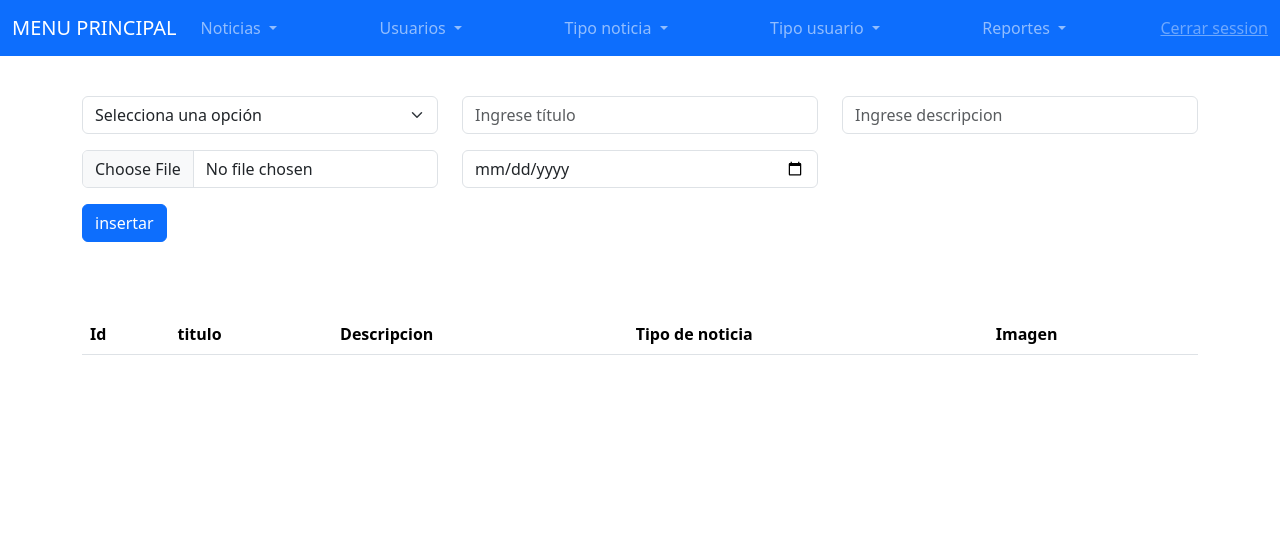
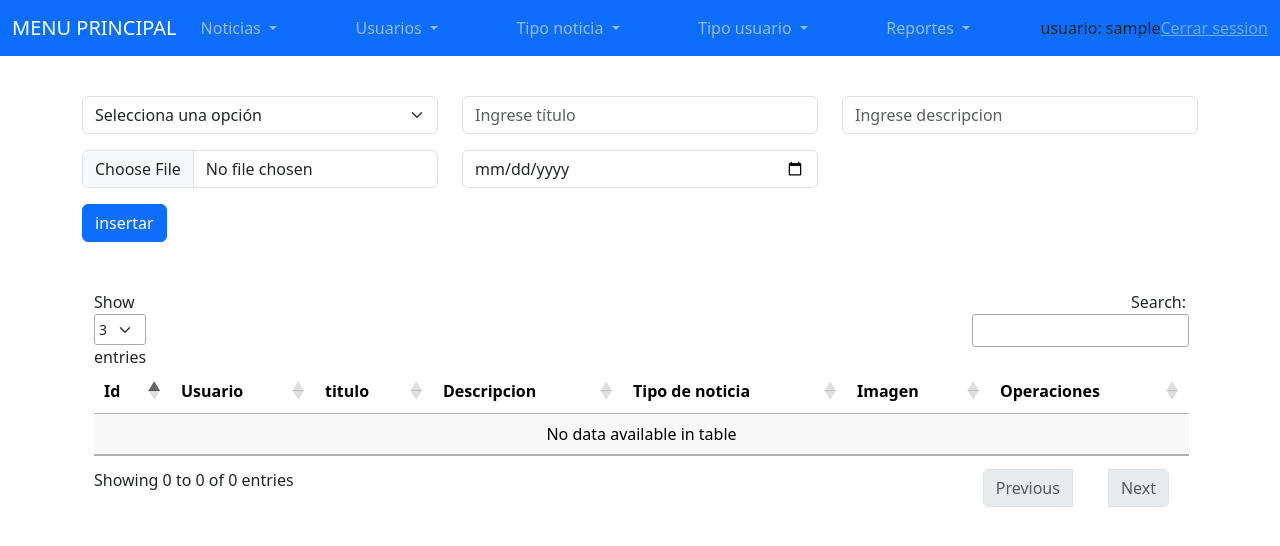
Before and after one commit to javel20/blognoticiero, a PHP site: page /noticia/menunoticiainsertar.php in a window 1280 px wide. Shown: the top 546 px of the page. Run offline with PHP 8.4, Linux system fonts and the light colour scheme; the visitor is signed in with stand-in values (Sample User, id 1); data that the repository does not hold is empty; some libraries are stand-ins or nearby versions.

Commit message:
realizando pruebas de las imagenes y utilizando datatables, insercion noticia

```diff
--- a/js.js
+++ b/js.js
@@ -31,7 +31,7 @@ function mostrarnoticia(){
 
                 lista+=`
                     <div class="col-4">
-                        <img src='${value.imagen}' class="card-img-top" alt="...">
+                        <img src='noticia/${value.imagen}' class="card-img-top" alt="...">
                         <div class="card-body">
                             <h5 class="card-title">${value.titulo}</h5>
                             <p class="card-text">${value.descripcion}
--- a/noticia/menunoticiainsertar.php
+++ b/noticia/menunoticiainsertar.php
@@ -1,9 +1,9 @@
 <?php
-// session_start();
+session_start();
 
-// if($_SESSION['usuario_nombre'] === null){
-//     header("location: ../loginfront.php");
-// }
+if($_SESSION['usuario_nombre'] === null){
+    header("location: ../loginfront.php");
+}
 ?>
 
 <!DOCTYPE html>
@@ -12,6 +12,7 @@
     <meta charset="UTF-8">
     <meta name="viewport" content="width=device-width, initial-scale=1.0">
     <link href="https://cdn.jsdelivr.net/npm/bootstrap@5.3.2/dist/css/bootstrap.min.css" rel="stylesheet" integrity="sha384-T3c6CoIi6uLrA9TneNEoa7RxnatzjcDSCmG1MXxSR1GAsXEV/Dwwykc2MPK8M2HN" crossorigin="anonymous">
+    <link rel="stylesheet" href="https://cdn.datatables.net/1.13.6/css/jquery.dataTables.css" />
     <title>Document</title>
 </head>
 <body>
@@ -94,9 +95,9 @@
                     </ul>
 
                     <?php
-                    // echo 'usuario: '.$_SESSION['usuario_nombre'];
+                    echo 'usuario: '.$_SESSION['usuario_nombre'];
                     ?>
-                    <a clas="btn btn-danger btn-sm" href="logout.php">Cerrar session</a>
+                    <a clas="btn btn-danger btn-sm" href="../logout.php">Cerrar session</a>
 
 
 
@@ -108,6 +109,7 @@
     <form action="" id="formn" class="container">
 
         <input type="hidden" id="id" name="id">
+        <input type="hidden" id="id_usuario" name="id_usuario" value="<?php echo $_SESSION['id_usuario'] ?>" name="id_usuario">
     <div class="row my-3">
         <div class="col-4">
             <select id="tn" name="id_tipo_noticia" class="form-select" aria-label="Default select example">
@@ -136,20 +138,28 @@
         <input type="button" id="actualizarn" class="btn btn-primary" name="actualizarn" value="actualizar">
 
         <br><br>
-        <table class="table table-striped my-5">
+        <div class="container my-4">
+            <div class="row">
+                <div class="col-sm-12 col-md-12 col-lg-12 col-xl-12">
+                    <table class="table table-striped display" id="tabla">
                         <thead>
                             <tr>
                                 <th>Id</th>
+                                <th>Usuario</th>
                                 <th>titulo</th>
                                 <th>Descripcion</th>
                                 <th>Tipo de noticia</th>
                                 <th>Imagen</th>
+                                <th>Operaciones</th>
                             </tr>
                         </thead>
-            <tbody id="lista">
+                        <tbody class="" id="lista">
 
                         </tbody>
                     </table>
+                </div>
+            </div>
+        </div>
 
     </form>
 
@@ -158,6 +168,8 @@
 
     <script src="https://cdn.jsdelivr.net/npm/bootstrap@5.3.2/dist/js/bootstrap.bundle.min.js" integrity="sha384-C6RzsynM9kWDrMNeT87bh95OGNyZPhcTNXj1NW7RuBCsyN/o0jlpcV8Qyq46cDfL" crossorigin="anonymous"></script>
     <script src="https://code.jquery.com/jquery-3.7.1.min.js" integrity="sha256-/JqT3SQfawRcv/BIHPThkBvs0OEvtFFmqPF/lYI/Cxo=" crossorigin="anonymous"></script>
+    <script src="https://cdn.datatables.net/1.13.6/js/jquery.dataTables.js"></script>
+    <script src="https://cdn.datatables.net/1.13.6/js/dataTables.bootstrap5.min.js"></script>
     <script src="noticia.js"></script>
 </body>
 </html>
--- a/noticia/mostrarn.php
+++ b/noticia/mostrarn.php
@@ -5,7 +5,9 @@
     $sql = "SELECT *
     FROM noticia
     INNER JOIN tipo_noticia on tipo_noticia.id_tipo_noticia=noticia.id_tipo_noticia
-    where noticia.estado_noticia='Activo'";
+    INNER JOIN usuario on usuario.id_usuario = noticia.id_usuario
+    where noticia.estado_noticia='Activo'
+    GROUP BY noticia.id_noticia ASC";
     $query = mysqli_query($conexion,$sql);
     $row = mysqli_fetch_all($query,MYSQLI_ASSOC);
     $json = json_encode($row);
--- a/noticia/noticia.js
+++ b/noticia/noticia.js
@@ -1,8 +1,37 @@
+var tabla;
 $(document).ready(function () {
+
     console.log('asd');
     $('#actualizarn').hide();
 
-    mostrarnoticia();
+
+    // mostrarnoticia();
+
+
+    tabla = $('#tabla').DataTable({
+        "ajax":{
+            "url": "mostrarn.php",
+            "dataSrc":""
+        },
+        lengthMenu: [[3, 10, 25, -1], [3, 10, 25, "All"]],
+        "columns":[
+
+               {"data": "id_noticia"},
+               {"data": "nombre_usuario"},
+               {"data": "titulo"},
+               {"data": "descripcion"},
+               {"data": "nombre_not"},
+               {"data": "imagen"},
+               {"data": "id_noticia",
+               "render": function(data, type, row) {
+                   return '<button class="btn btn-success btn-editar" id="btned" value="' + data + '">Editar</button>';
+               }}
+
+        ],
+        // "lengthChange": false
+    });
+
+
 
         $.ajax({
             type: "GET",
@@ -46,6 +75,7 @@ $(document).on('click','#btnel', function () {
 $('#actualizarn').click(function (e) {
 
     let data = new FormData($('#formn')[0]);
+    console.log("Datos a enviar:", data);
 
 
     $.ajax({
@@ -59,7 +89,10 @@ $('#actualizarn').click(function (e) {
             $('#actualizarn').hide();
             $('#insertarn').show();
             console.log(response);
-            mostrarnoticia();
+            tabla.ajax.reload();
+        },
+        error: function (error) {
+            console.error("Error en la solicitud AJAX:", error);
         }
     });
 
@@ -68,6 +101,7 @@ $('#actualizarn').click(function (e) {
 
 $(document).on('click','#btned', function () {
     let id = $(this).val();
+    console.log(id);
     event.preventDefault();
     $.ajax({
         type: "POST",
@@ -77,12 +111,14 @@ $(document).on('click','#btned', function () {
             $('#actualizarn').show();
             $('#insertarn').hide();
             let data = JSON.parse(response)
+            console.log(data);
             $('#id').val(data.id_noticia);
             $('#tn').val(data.id_tipo_noticia);
             $('#titulo').val(data.titulo);
             $('#descripcion').val(data.descripcion);
             $('#fecha').val(data.fecha);
-            $('#imagen').val(data.imagen);
+            $('#imagen').html(data.imagen);
+
 
 
         }
@@ -91,40 +127,43 @@ $(document).on('click','#btned', function () {
 
 function mostrarnoticia(){
 
-    $.ajax({
-        type: "GET",
-        url: "mostrarn.php",
 
-        success: function (response) {
-            let data = JSON.parse(response)
 
-            let lista = '';
-            $.each(data, function (index, value) {
-                lista+=`
-                <tr>
-                    <td>${value.id_noticia}</td>
-                    <td>${value.titulo}</td>
-                    <td>${value.descripcion}</td>
-                    <td>${value.nombre_not}</td>
-                    <td>${value.imagen}</td>
-                    <td>
-                        <button button class="btn btn-success" id="btned" value="${value.id_noticia}">Editar</button>
-                        <button button class="btn btn-success" id="btnel" value="${value.id_noticia}">Eliminar</button>
-                    </td>
+    // $.ajax({
+    //     type: "GET",
+    //     url: "mostrarn.php",
 
-                </tr>
-                `
-            });
-            $('#lista').html(lista);
-        }
-    });
+    //     success: function (response) {
+    //         let data = JSON.parse(response)
+
+    //         let lista = '';
+    //         $.each(data, function (index, value) {
+    //             lista+=`
+    //             <tr>
+    //                 <td>${value.id_noticia}</td>
+    //                 <td>${value.nombre_usuario}</td>
+    //                 <td>${value.titulo}</td>
+    //                 <td>${value.descripcion}</td>
+    //                 <td>${value.nombre_not}</td>
+    //                 <td>${value.imagen}</td>
+    //                 <td>
+    //                     <button button class="btn btn-success" id="btned" value="${value.id_noticia}">Editar</button>
+    //                     <button button class="btn btn-success" id="btnel" value="${value.id_noticia}">Eliminar</button>
+    //                 </td>
+
+    //             </tr>
+    //             `
+    //         });
+    //         $('#lista').html(lista);
+    //     }
+    // });
 
 }
 
 
 $('#insertarn').click(function (e) {
     let data = new FormData($('#formn')[0]);
-
+    console.log(data);
 
     $.ajax({
         type: "POST",
@@ -134,6 +173,8 @@ $('#insertarn').click(function (e) {
         processData:false,
 
         success: function (response) {
+
+            tabla.ajax.reload();
             console.log('insertado');
         }
     });
--- a/reporte/noticiaporfecha.php
+++ b/reporte/noticiaporfecha.php
@@ -96,7 +96,7 @@
                     <?php
                     // echo 'usuario: '.$_SESSION['usuario_nombre'];
                     ?>
-                    <a clas="btn btn-danger btn-sm" href="logout.php">Cerrar session</a>
+                    <a clas="btn btn-danger btn-sm" href="../logout.php">Cerrar session</a>
 
 
                 </div>
--- a/reporte/noticiasporusuario.php
+++ b/reporte/noticiasporusuario.php
@@ -96,7 +96,7 @@
                     <?php
                     // echo 'usuario: '.$_SESSION['usuario_nombre'];
                     ?>
-                    <a clas="btn btn-danger btn-sm" href="logout.php">Cerrar session</a>
+                    <a clas="btn btn-danger btn-sm" href="../logout.php">Cerrar session</a>
 
 
                 </div>
--- a/tiponoticia/menutiponoticiainsertar.php
+++ b/tiponoticia/menutiponoticiainsertar.php
@@ -96,7 +96,7 @@
                     <?php
                     // echo 'usuario: '.$_SESSION['usuario_nombre'];
                     ?>
-                    <a clas="btn btn-danger btn-sm" href="logout.php">Cerrar session</a>
+                    <a clas="btn btn-danger btn-sm" href="../logout.php">Cerrar session</a>
 
 
                 </div>
--- a/tipousuario/menutipousuarioinsertar.php
+++ b/tipousuario/menutipousuarioinsertar.php
@@ -96,7 +96,7 @@
                     <?php
                     // echo 'usuario: '.$_SESSION['usuario_nombre'];
                     ?>
-                    <a clas="btn btn-danger btn-sm" href="logout.php">Cerrar session</a>
+                    <a clas="btn btn-danger btn-sm" href="../logout.php">Cerrar session</a>
 
 
 
--- a/usuario/menuusuarioinsertar.php
+++ b/usuario/menuusuarioinsertar.php
@@ -96,7 +96,7 @@
                     <?php
                     // echo 'usuario: '.$_SESSION['usuario_nombre'];
                     ?>
-                    <a clas="btn btn-danger btn-sm" href="logout.php">Cerrar session</a>
+                    <a clas="btn btn-danger btn-sm" href="../logout.php">Cerrar session</a>
 
 
 
```
Also changed, not shown: noticia/actualizar.php (+5 -2 lines), noticia/insertar.php (+8 -2 lines), insertar.php (deleted), noticia/archivos/CONSTANCIA JAVIER_page-0001.jpg (added), noticia/archivos/img017.jpg (added), noticia/archivos/img018.jpg (added), noticia/archivos/img019.jpg (added), noticia/archivos/img020.jpg (added). Lines whose indentation alone changed are shown as unchanged.
